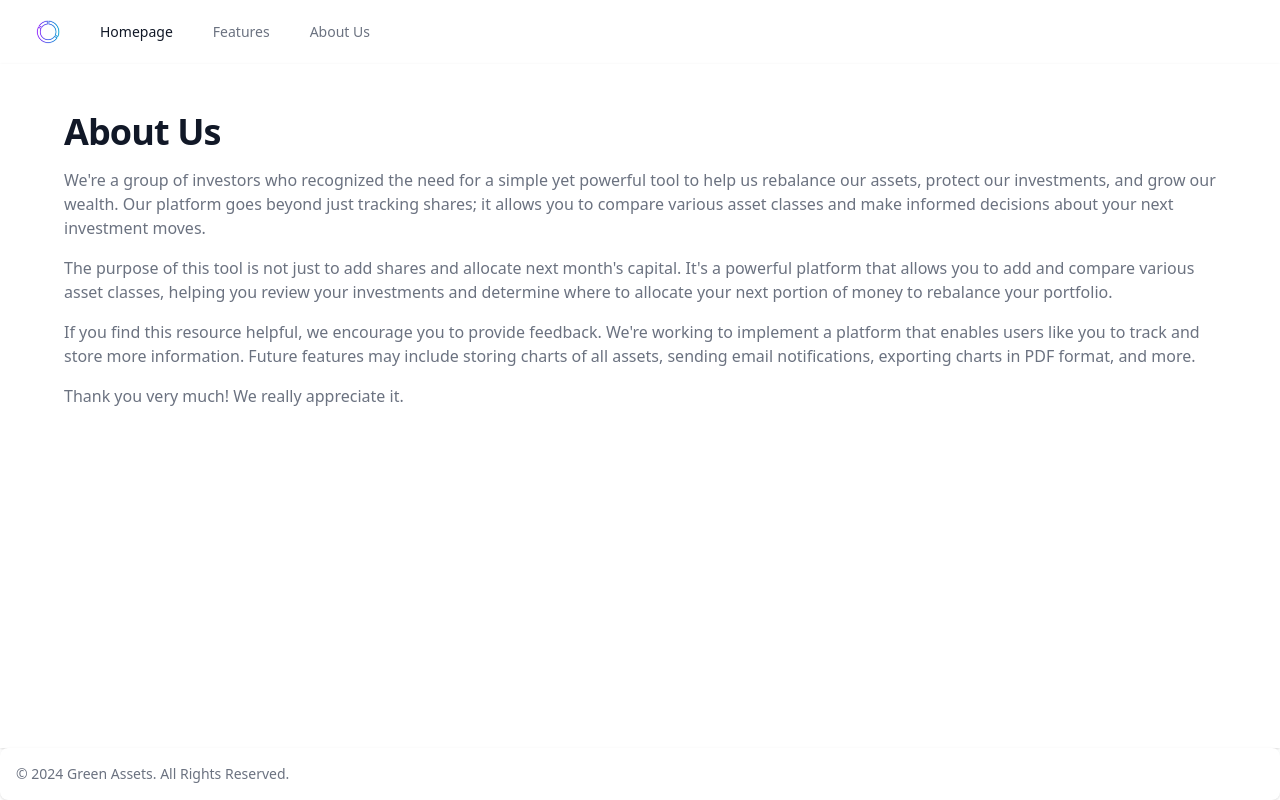
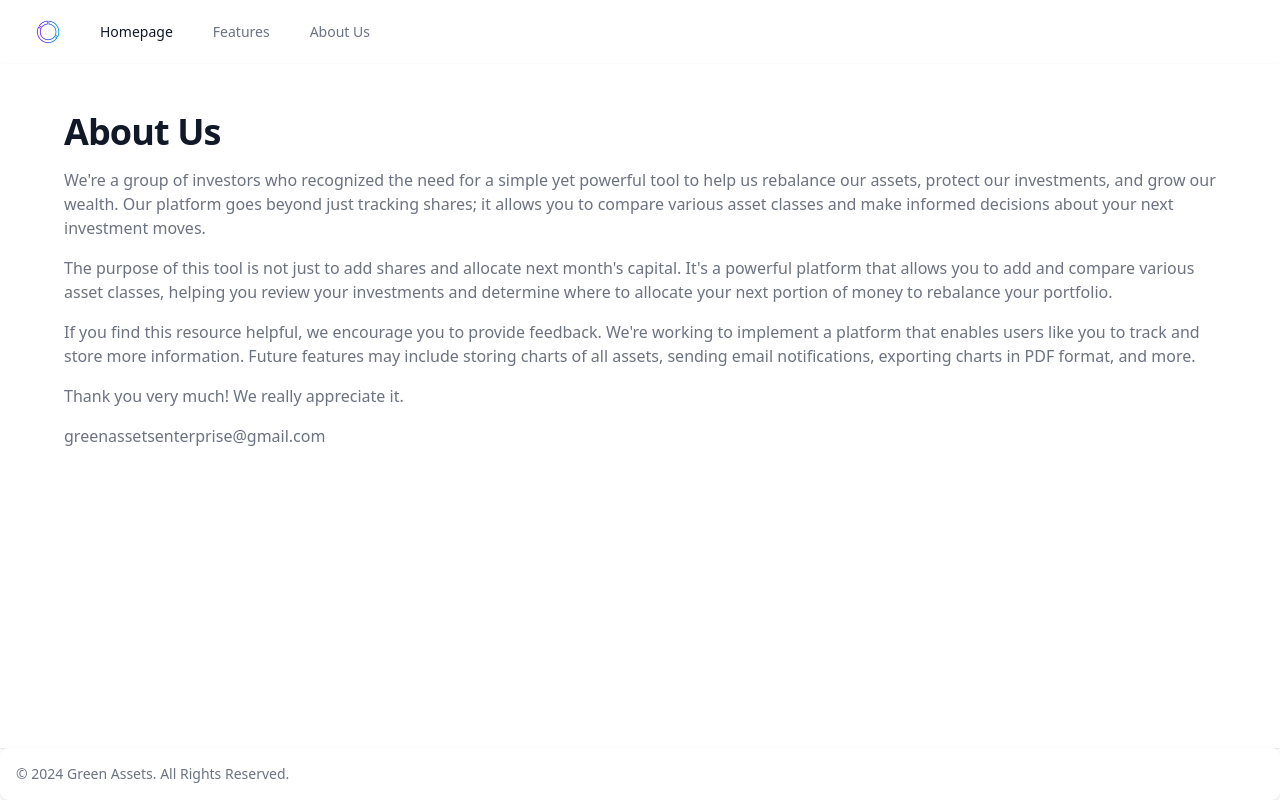
Before and after one commit to greenassetsenterprise/green-assets, a React (Create React App) app: page /green-assets/about in a window 1280 px wide. Built offline with nearby package versions, Linux system fonts and the light colour scheme.

Commit message:
add email account

```diff
--- a/src/components/About.tsx
+++ b/src/components/About.tsx
@@ -28,6 +28,7 @@ export default function About() {
       <p className="mt-4 text-gray-500">
         Thank you very much! We really appreciate it.
       </p>
+      <p className="mt-4 text-gray-500">greenassetsenterprise@gmail.com</p>
     </div>
   );
 }
```
